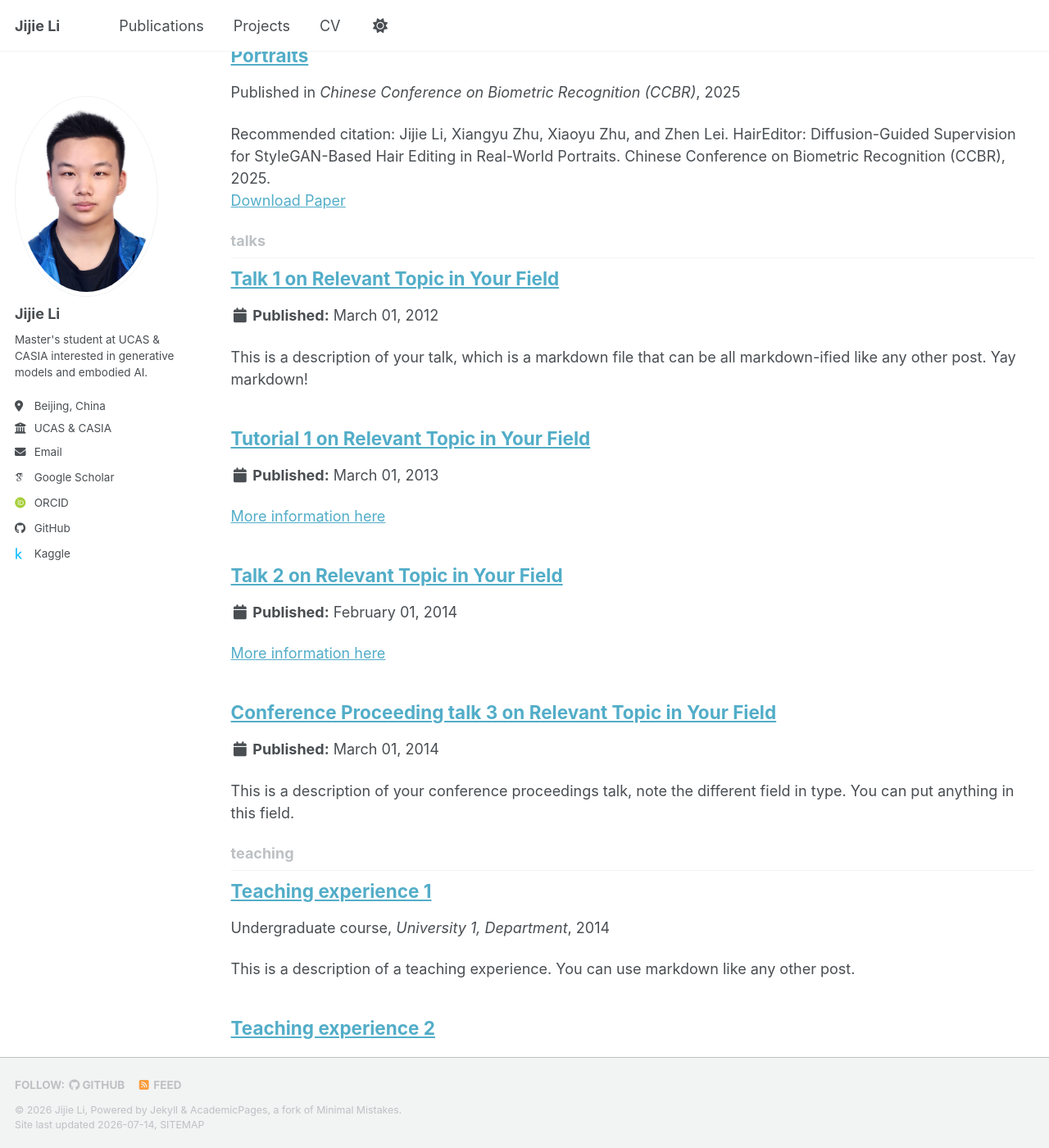
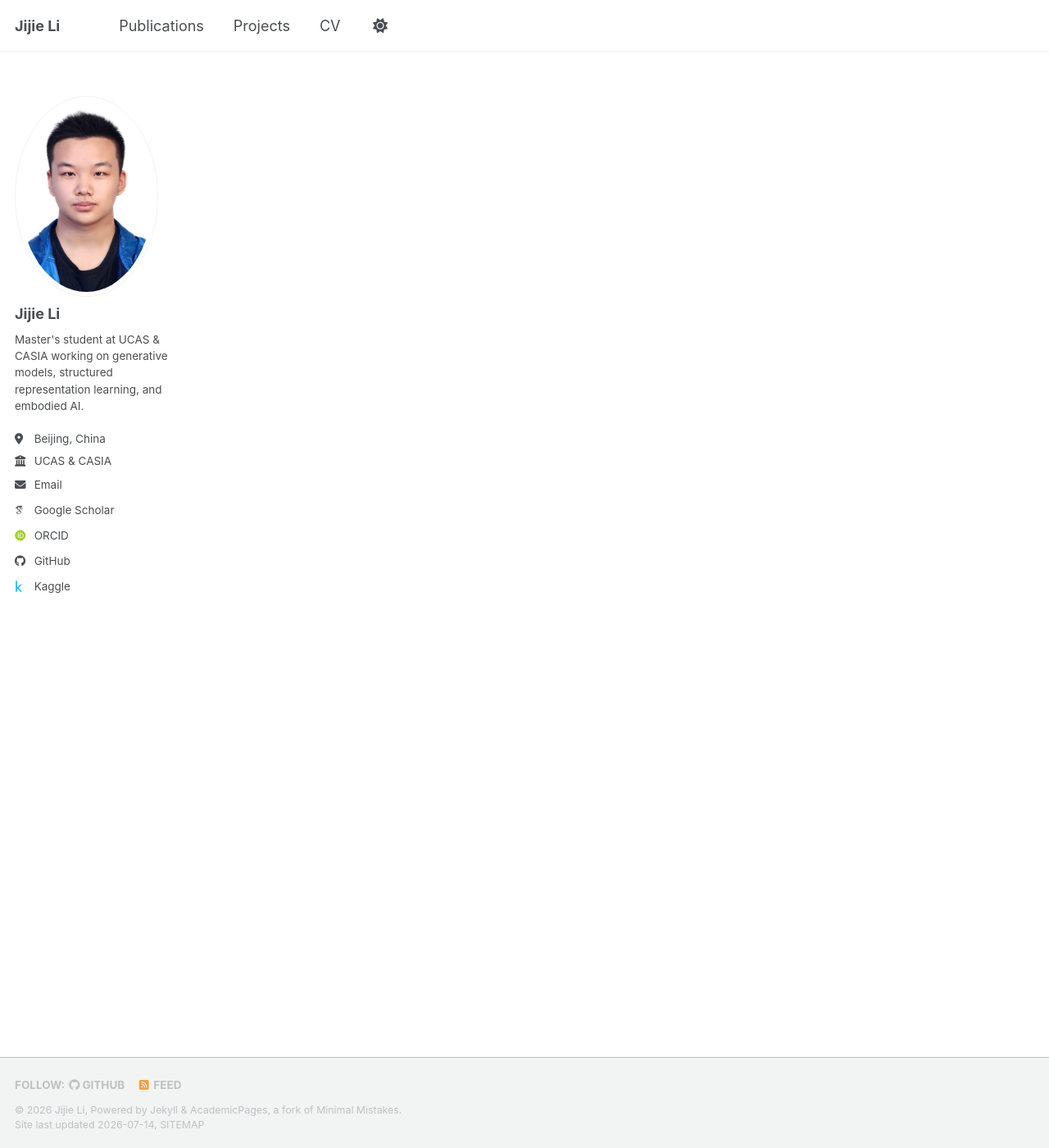
Before and after one commit to Li-Jijie/Li-Jijie.github.io, a Jekyll site: the page built from _pages/collection-archive.html, in a window 1280 px wide and 1400 px high, scrolled down 1126 px. Shown: the whole window at 82% size. Built offline with Jekyll 4.4.1, drawn with Linux system fonts in a browser that asks for light colours; some web fonts are replaced; a script bundle is joined from its source files by our own code; library files that are not in the unit come from our copies; some of the changed lines change nothing that is shown; some of the changed text lies outside the part shown.

Commit message:
Update _config.yml

```diff
--- a/_config.yml
+++ b/_config.yml
@@ -26,7 +26,7 @@
   avatar           : "868.jpg"
   name             : "Jijie Li"
   #pronouns         : "He/Him"
-  bio              : "Master's student at UCAS & CASIA interested in generative models and embodied AI."
+  bio              : "Master's student at UCAS & CASIA working on generative models, structured representation learning, and embodied AI."
   location         : "Beijing, China"
   employer         : "UCAS & CASIA"
   uri              : # URL
@@ -85,10 +85,6 @@
 
 # Publication Category - The following the list of publication categories and their headings
 publication_category:
-  books:
-    title: 'Books'
-  manuscripts:
-    title: 'Journal Articles'
   conferences:
     title: 'Conference Papers'
 
@@ -222,16 +218,7 @@
 
 # These settings control the types of collections used by the template
 collections:
-  teaching:
-    output: true
-    permalink: /:collection/:path/
   publications:
-    output: true
-    permalink: /:collection/:path/
-  portfolio:
-    output: true
-    permalink: /:collection/:path/
-  talks:
     output: true
     permalink: /:collection/:path/
 
@@ -256,15 +243,6 @@
     values:
       layout: single
       author_profile: true
-  # _teaching
-  - scope:
-      path: ""
-      type: teaching
-    values:
-      layout: single
-      author_profile: true
-      share: true
-      comments: true
   # _publications
   - scope:
       path: ""
@@ -274,23 +252,6 @@
       author_profile: true
       share: true
       comments: true
-  # _portfolio
-  - scope:
-      path: ""
-      type: portfolio
-    values:
-      layout: single
-      author_profile: true
-      share: true
-      comment: true
-  # _talks
-  - scope:
-      path: ""
-      type: talks
-    values:
-      layout: talk
-      author_profile: true
-      share: true
 
 
 # Sass/SCSS
```
